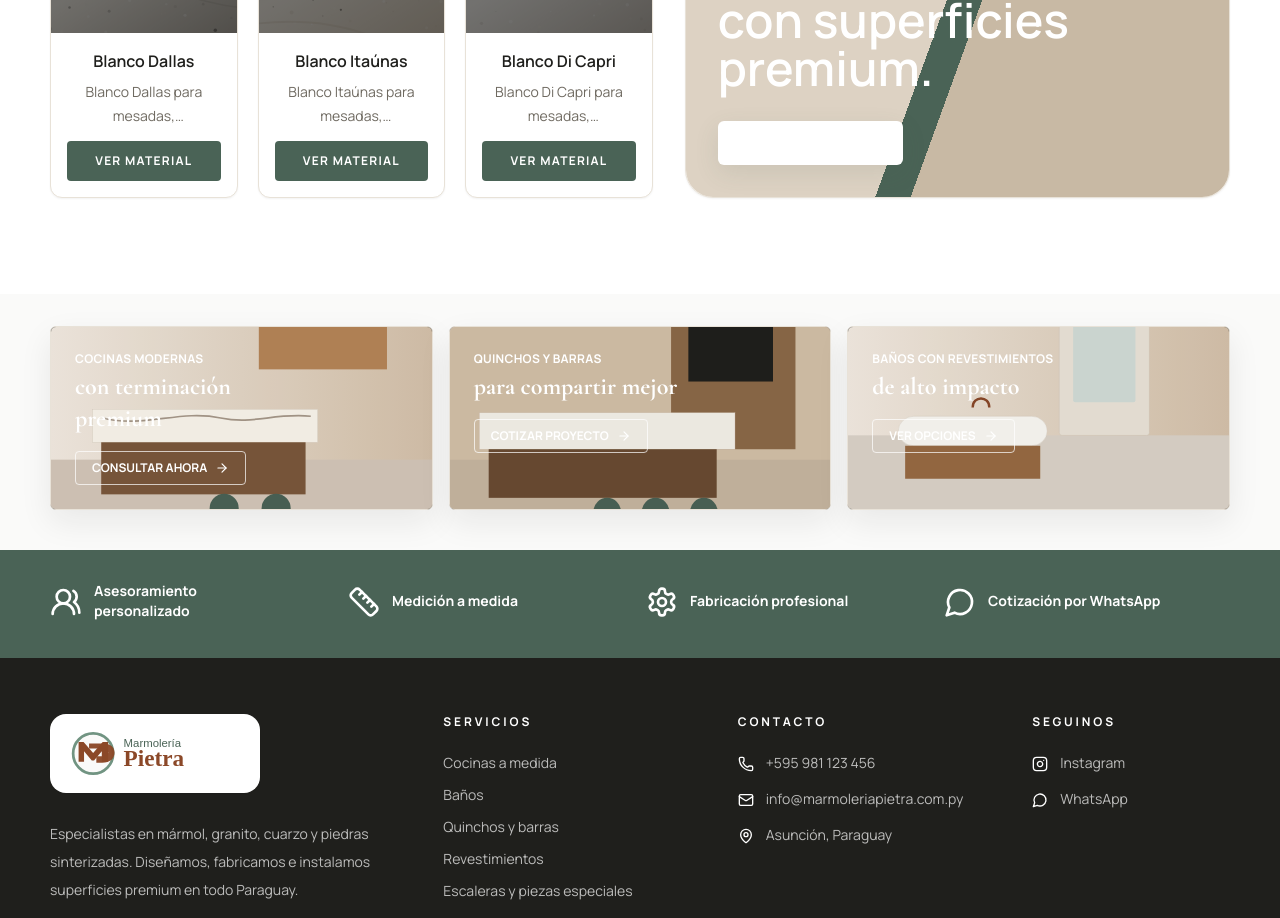
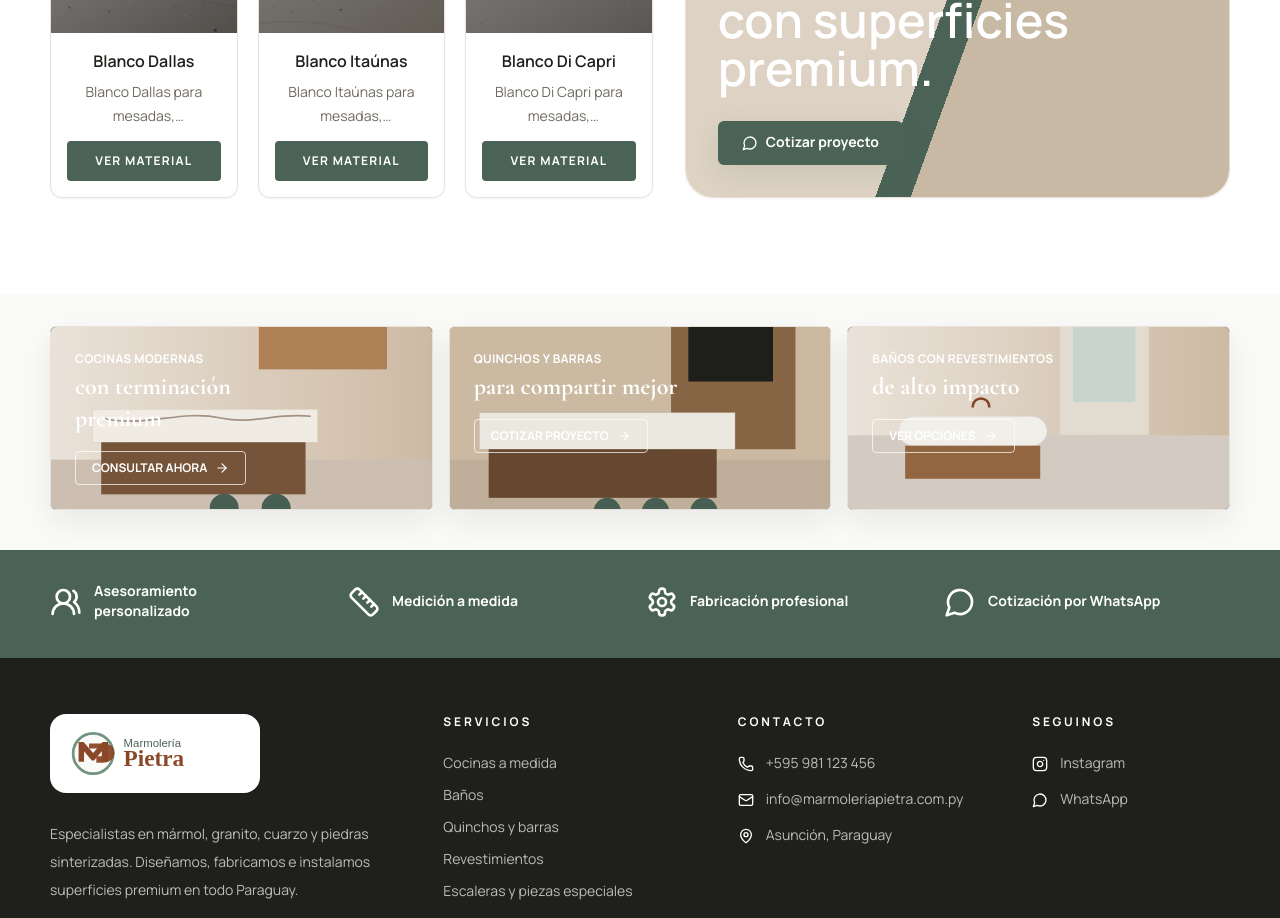
Before and after one commit to equantum-py/Marmoler-a-Pietra, a Next.js app: page / in a window 1280 px wide. Shown: the part 2640-3558 px from the top of the page. Built offline with nearby package versions, Linux system fonts and the light colour scheme; no server answers; the database is empty.

Commit message:
Fix video promotion CTA color on mobile

```diff
--- a/sections/materials-showroom.tsx
+++ b/sections/materials-showroom.tsx
@@ -105,7 +105,7 @@ function MaterialSidePromotion({ promotion }: { promotion?: HomePromotion }) {
 
           <WhatsappLink
             message="Hola Pietra, quiero cotizar una cocina a medida con superficie premium."
-            className="mt-7 bg-white px-6 py-3 text-pietra-black hover:bg-pietra-warm"
+            className="mt-7 !bg-pietra-green px-6 py-3 !text-white hover:!bg-pietra-sage"
           >
             Cotizar proyecto
           </WhatsappLink>
@@ -148,7 +148,7 @@ function MaterialSidePromotion({ promotion }: { promotion?: HomePromotion }) {
 
               <WhatsappLink
                 message="Hola Pietra, quiero cotizar una cocina a medida con superficie premium."
-                className="mt-4 w-full justify-center bg-white px-5 py-3 text-xs text-pietra-black hover:bg-pietra-warm"
+                className="mt-4 w-full justify-center !bg-pietra-green px-5 py-3 text-xs !text-white hover:!bg-pietra-sage"
               >
                 Cotizar proyecto
               </WhatsappLink>
```
